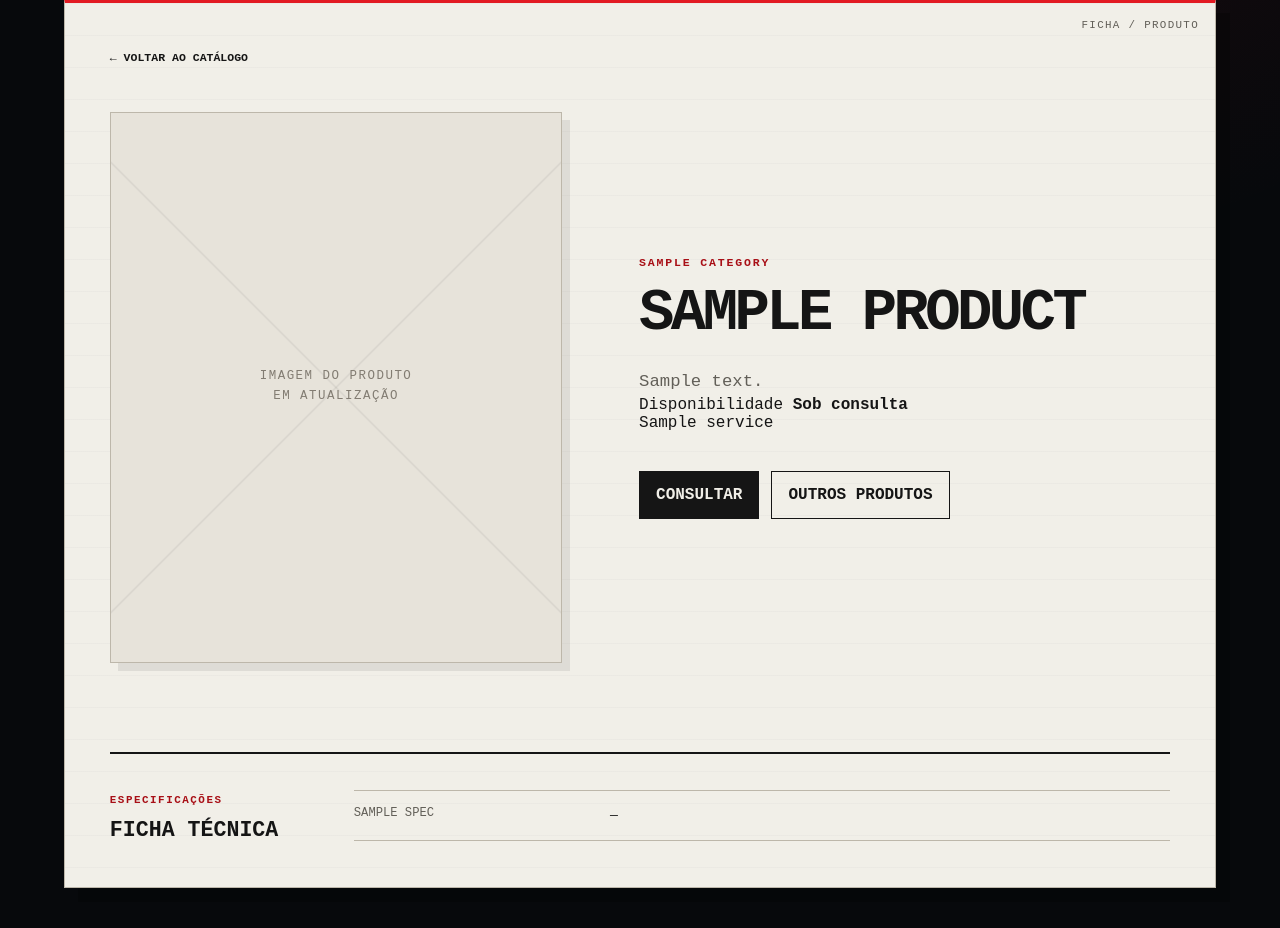
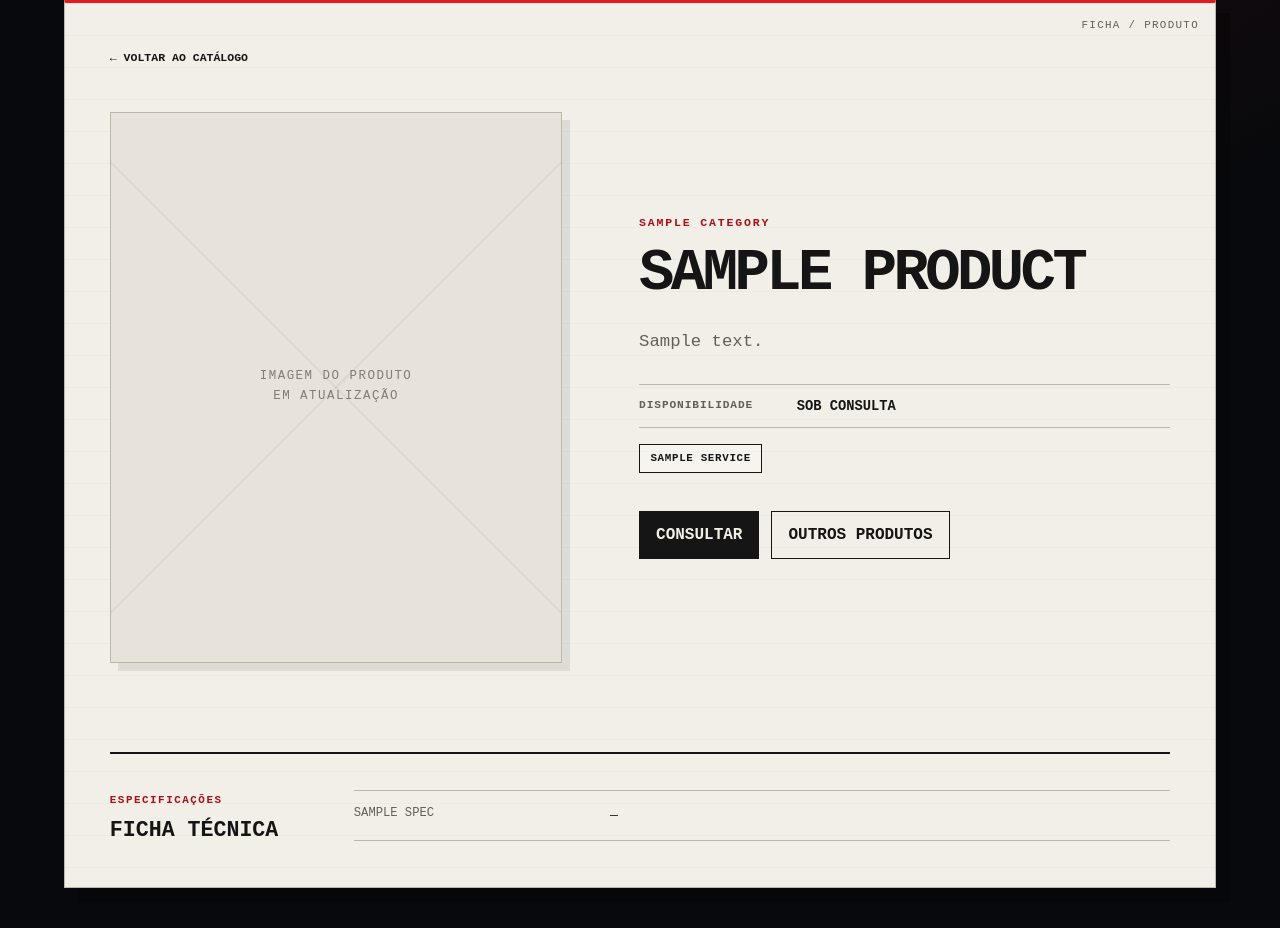
Before and after one commit to BrunoWerninghaus/site_copyminas, a Flask app: template src/copyminas/templates/public/product_detail.html in a window 1280 px wide. Shown: the part 209-1137 px from the top of the page. Run offline with Flask 3, Linux system fonts and the light colour scheme; the template is opened without the code that fills it: most values are stand-ins (such as "Sample title", 1, 10 or a date in 2020).

Commit message:
Style database-backed product detail

```diff
--- a/src/copyminas/static/css/paper.css
+++ b/src/copyminas/static/css/paper.css
@@ -965,3 +965,71 @@
     display: inline-flex;
     margin-top: 1rem;
 }
+
+
+/* Product detail database presentation */
+.product-sheet__gallery {
+    display: grid;
+    grid-template-columns: repeat(4, minmax(0, 1fr));
+    gap: .6rem;
+    margin-top: .75rem;
+}
+
+.product-sheet__gallery img {
+    width: 100%;
+    aspect-ratio: 1.2 / 1;
+    object-fit: contain;
+    border: 1px solid var(--paper-line);
+    background: var(--paper-2);
+}
+
+.product-availability {
+    display: grid;
+    grid-template-columns: minmax(120px, .55fr) minmax(0, 1.45fr);
+    gap: 1rem;
+    margin-top: 1.75rem;
+    padding: .85rem 0;
+    border-top: 1px solid var(--paper-line);
+    border-bottom: 1px solid var(--paper-line);
+}
+
+.product-availability span {
+    color: var(--paper-muted);
+    font-size: .7rem;
+    font-weight: 800;
+    letter-spacing: .08em;
+    text-transform: uppercase;
+}
+
+.product-availability strong {
+    font-size: .86rem;
+    text-transform: uppercase;
+}
+
+.product-services {
+    display: flex;
+    flex-wrap: wrap;
+    gap: .5rem;
+    margin-top: 1rem;
+}
+
+.product-services span {
+    padding: .45rem .65rem;
+    border: 1px solid var(--paper-ink);
+    background: rgba(255,255,255,.28);
+    font-size: .68rem;
+    font-weight: 800;
+    letter-spacing: .06em;
+    text-transform: uppercase;
+}
+
+@media (max-width: 660px) {
+    .product-sheet__gallery {
+        grid-template-columns: repeat(2, minmax(0, 1fr));
+    }
+
+    .product-availability {
+        grid-template-columns: 1fr;
+        gap: .35rem;
+    }
+}
```
